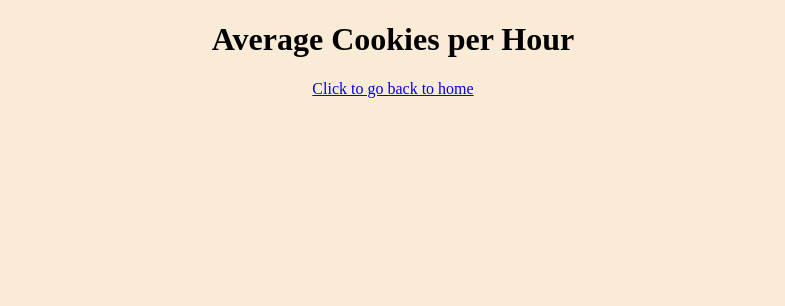
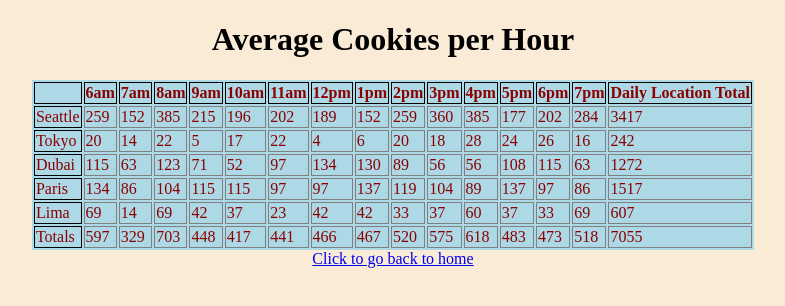
Before and after one commit to IkeSteoger/cookie-stand, a plain HTML site: page sales.html in a window 1280 px wide. Shown: the whole page, without its empty margins (247-1032 px from the left). Drawn offline with Linux system fonts and the light colour scheme; the site is published under a folder, as on GitHub Pages, so addresses that start at the root find nothing.

Commit message:
remove / from links

```diff
--- a/sales.html
+++ b/sales.html
@@ -24,6 +24,6 @@
     <footer>
         <a href="index.html">Click to go back to home</a>
     </footer>
-    <script defer="true" src="/js/app.js"></script>
+    <script defer="true" src="js/app.js"></script>
     </body>
 </html>
```
